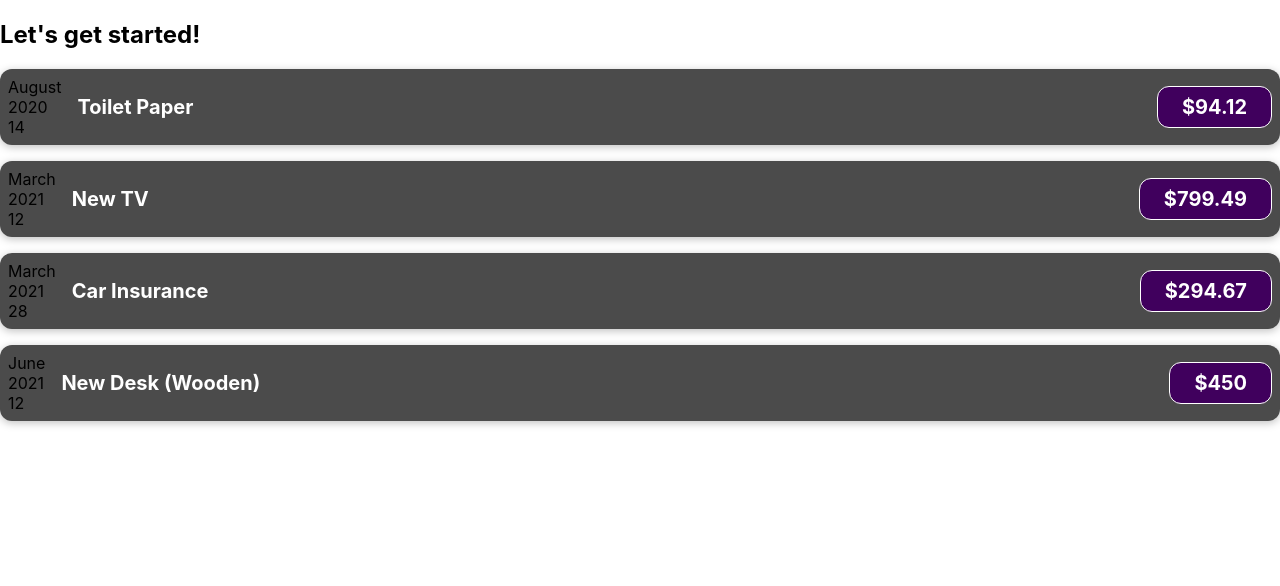
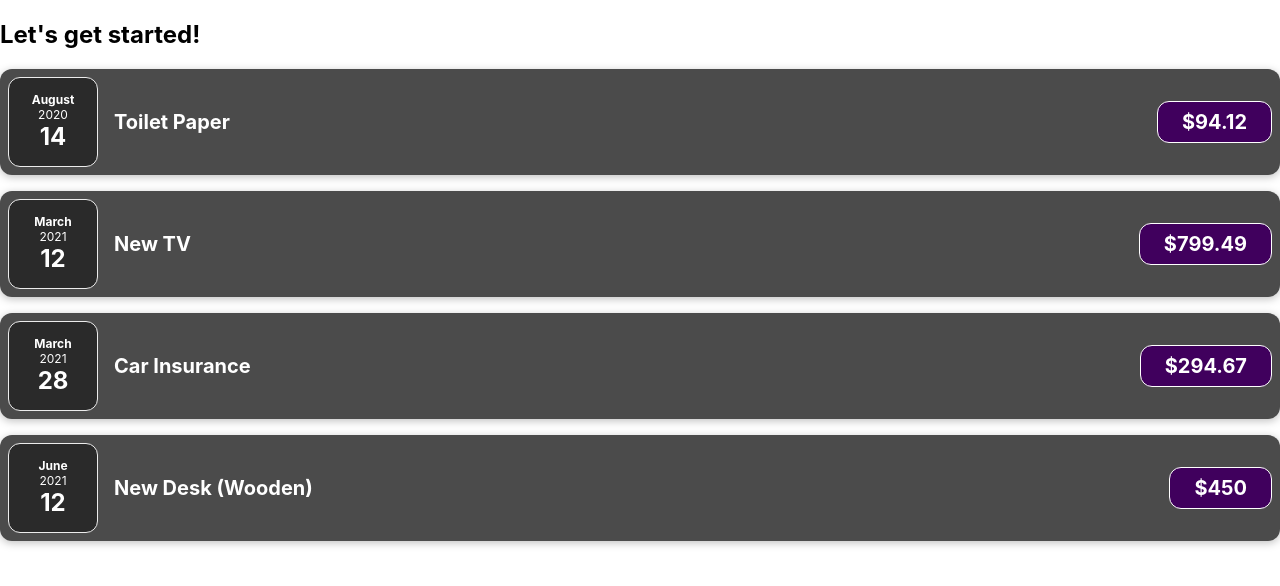
Before and after one commit to 0xAureoleNode/course-react-basic, a React (Create React App) app: page / in a window 1280 px wide. Shown: the top 586 px of the page. Built offline with nearby package versions, Linux system fonts and the light colour scheme.

Commit message:
split the component

```diff
--- /dev/null
+++ b/src/Components/ExpenseDate.css
@@ -0,0 +1,26 @@
+.expense-date {
+  display: flex;
+  flex-direction: column;
+  width: 5.5rem;
+  height: 5.5rem;
+  border: 1px solid #ececec;
+  background-color: #2a2a2a;
+  color: white;
+  border-radius: 12px;
+  align-items: center;
+  justify-content: center;
+}
+
+.expense-date__month {
+  font-size: 0.75rem;
+  font-weight: bold;
+}
+
+.expense-date__year {
+  font-size: 0.75rem;
+}
+
+.expense-date__day {
+  font-size: 1.5rem;
+  font-weight: bold;
+}
--- /dev/null
+++ b/src/Components/ExpenseDate.js
@@ -0,0 +1,15 @@
+import './ExpenseDate.css';
+const ExpenseDate = ({ date }) => {
+  const month = date.toLocaleString('en-US', { month: 'long' });
+  const day = date.toLocaleString('en-US', { day: '2-digit' });
+  const year = date.getFullYear();
+  return (
+    <div className="expense-date">
+      <div className="expense-date__month">{month}</div>
+      <div className="expense-date__year">{year}</div>
+      <div className="expense-date__day">{day}</div>
+    </div>
+  );
+};
+
+export default ExpenseDate;
--- a/src/Components/Expenseltem.js
+++ b/src/Components/Expenseltem.js
@@ -1,17 +1,11 @@
 import './ExpenseItem.css';
+import ExpenseDate from './ExpenseDate';
 // a react component is just a js function
 const ExpenseItem = ({ date, title, amount }) => {
-  const month = date.toLocaleString('en-US', { month: 'long' });
-  const day = date.toLocaleString('en-US', { day: '2-digit' });
-  const year = date.getFullYear();
   return (
     // only have one root element
     <div className="expense-item">
-      <div>
-        <div>{month}</div>
-        <div>{year}</div>
-        <div>{day}</div>
-      </div>
+      <ExpenseDate date={date} />
       <div className="expense-item__description">
         <h2>{title}</h2>
         <div className="expense-item__price">${amount}</div>
```
